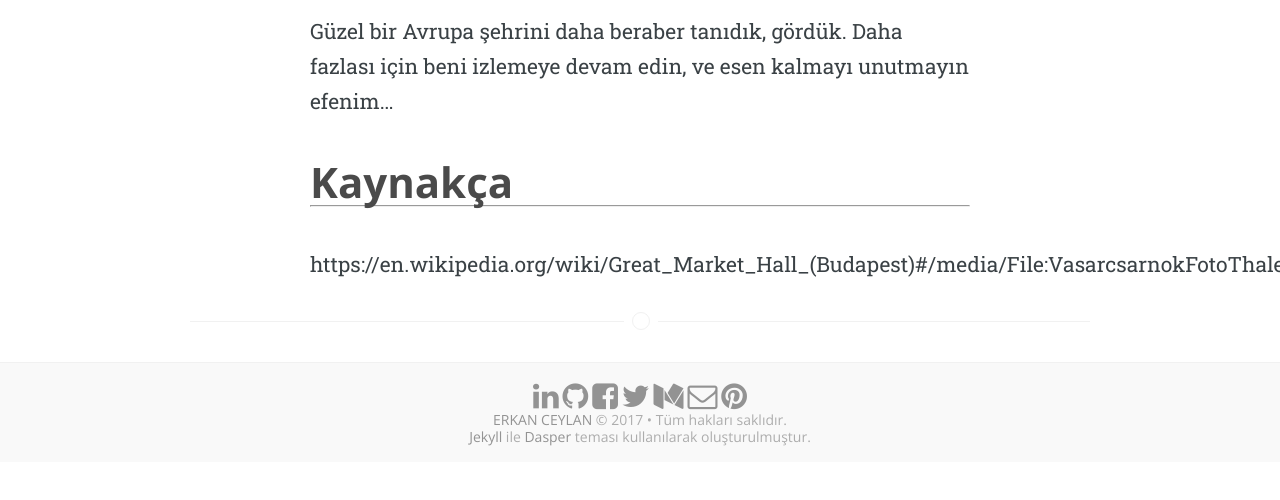
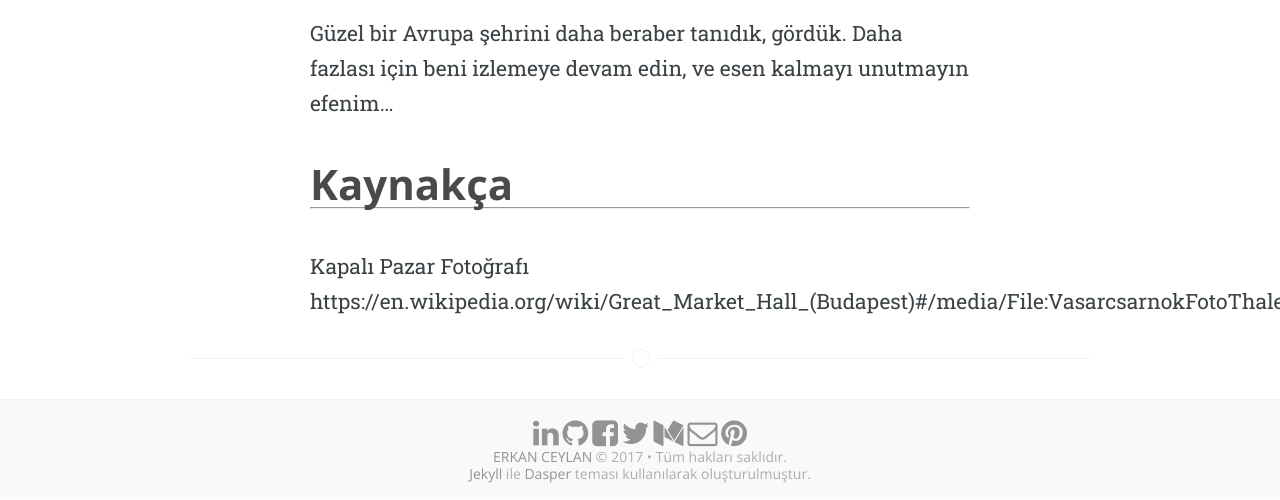
Before and after one commit to erkanceylan/blog, a Jekyll site: the page built from _posts/2017-12-26-Orta-Avrupanin-Incisi-Budapeste.md, in a window 1280 px wide and 900 px high, scrolled down 19763 px, cut to the strip 400-900 px from the top of the window. Built offline with Jekyll 4.4.1, drawn with Linux system fonts in a browser that asks for light colours; comment, search, counter and statistics services are not loaded; before the commit the page ends 20626 px from its top, so only the background shows below that.

Commit message:
Update 2017-12-26-Orta-Avrupanin-Incisi-Budapeste.md

```diff
--- a/_posts/2017-12-26-Orta-Avrupanin-Incisi-Budapeste.md
+++ b/_posts/2017-12-26-Orta-Avrupanin-Incisi-Budapeste.md
@@ -91,6 +91,7 @@
 ![Metronun resmi](https://user-images.githubusercontent.com/9788440/34344460-6b69c3d0-e9e6-11e7-8165-fee2866e45d0.jpg)
 
 # Aziz Stephan Bazilikası
+-----
 
 ![St. Stephans Photo](https://user-images.githubusercontent.com/9788440/34344482-6e0c8686-e9e6-11e7-9156-c6126606ca52.jpg)
 Madem Stephan’dan bahsettik, şehirdeki aynı ismi taşıyan bazilikadan bahsetmeden olmaz. Bildiğiniz gibi Stephan(Macarca’da
@@ -125,12 +126,14 @@
 
 # Mathias Kilisesi
 -----
+
 ![Mathias Kilisesi](https://user-images.githubusercontent.com/9788440/34345071-5fe10842-e9ec-11e7-8244-5eb70d156977.jpg)
 Kilisenin içine girmedik. O yüzden söyleyeceğim pek birşey yok, dışardan güzel kilise. Hemen arkasında Trinity Anıtı
 bulunuyor. Veba salgını yüzünden yapılmış, bu heykelle vebayı yeneceklerini düşünmüşler, cehalet işte.
 
 # Fisherman’s Bastion
 -----
+
 ![Heykelli Fishermans Bastion Photo](https://user-images.githubusercontent.com/9788440/34344462-6ba934a2-e9e6-11e7-9944-846b76f9919d.jpg)
 
 Fisherman's Bastion(Balıkçı Tabyası), Mathias kilisesiyle aynı lokasyonda bulunuyor. 7 kule adet kuleden oluşan görkemli bir yapı. 7 kule
@@ -162,5 +165,5 @@
 
 # Kaynakça
 -----
-
+Kapalı Pazar Fotoğrafı
 https://en.wikipedia.org/wiki/Great_Market_Hall_(Budapest)#/media/File:VasarcsarnokFotoThalerTamas.JPG
```
